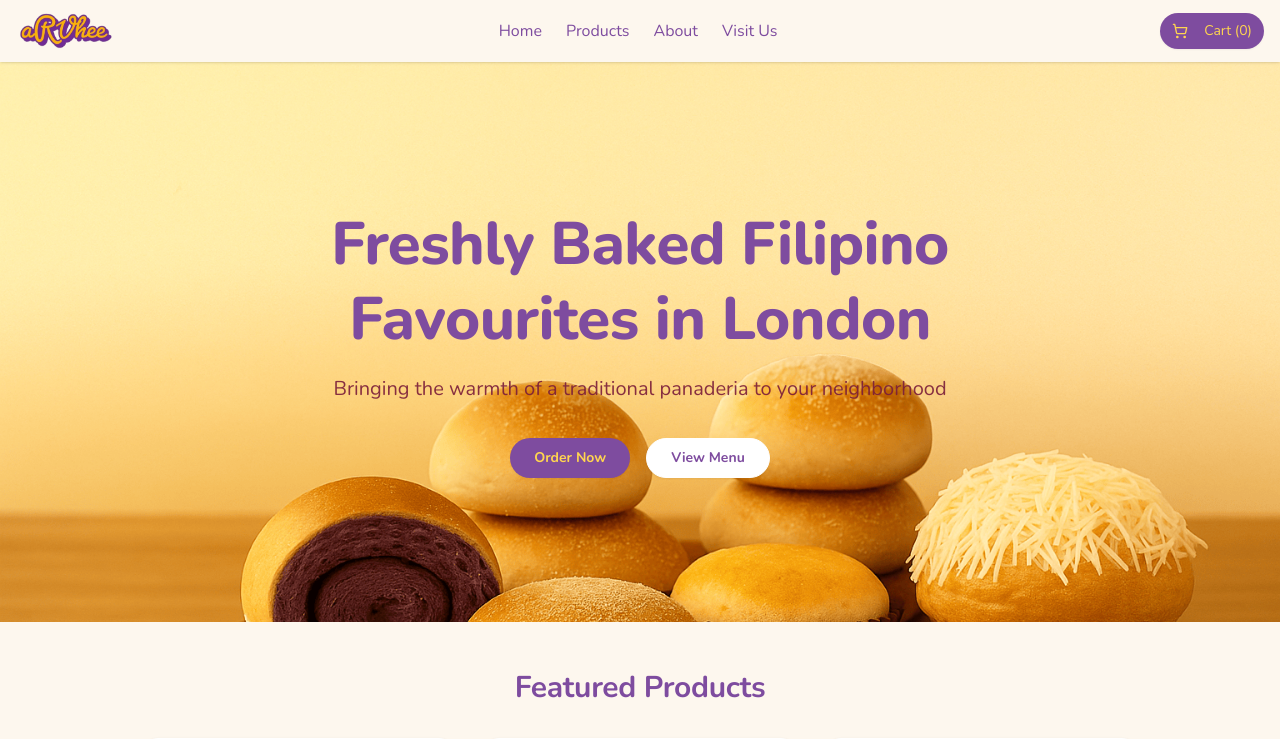
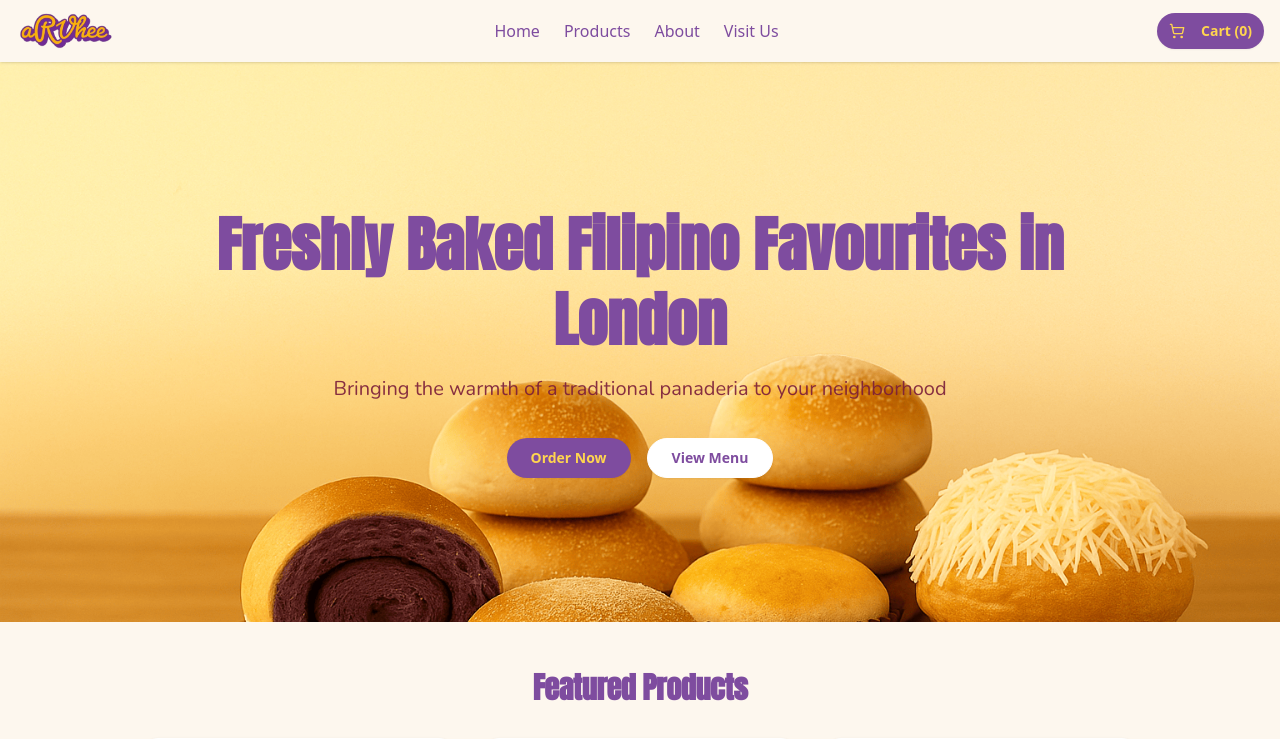
Before and after one commit to anahawDesign/arvhee-site, a Next.js app: page / in a window 1280 px wide. Shown: the top 739 px of the page. Built offline with nearby package versions, Linux system fonts and the light colour scheme.

Commit message:
anton nunito font

```diff
--- a/app/(root)/_components/Hero.tsx
+++ b/app/(root)/_components/Hero.tsx
@@ -2,6 +2,7 @@
 
 import { Button } from "@/components/ui/button";
 import Image from "next/image";
+import { anton, geistMono, geistSans, nunito } from "../layout";
 
 const Hero = () => (
   <section
@@ -21,16 +22,18 @@ const Hero = () => (
       className="relative z-20 text-center px-4 max-w-4xl"
       style={{ color: "var(--color-background)" }}
     >
-      <h2 className=" text-4xl md:text-6xl mb-4 leading-tight text-[var(--color-accent)]">
+      <h2
+        className={` text-4xl md:text-6xl mb-4 leading-tight tracking-normal text-[var(--color-accent)]`}
+      >
         Freshly Baked Filipino Favourites in London
       </h2>
-      <p className="text-lg font-light md:text-xl mb-8 opacity-90 text-[var(--color-primary)]">
+      <p className=" text-lg font-light md:text-xl mb-8 opacity-90 text-[var(--color-primary)]">
         Bringing the warmth of a traditional panaderia to your neighborhood
       </p>
       <div className="flex flex-col sm:flex-row gap-4 justify-center">
         <Button
           size="lg"
-          className="font-bold bg-[var(--color-accent)] text-[var(--color-secondary)]
+          className=" bg-[var(--color-accent)] text-[var(--color-secondary)]
             hover:bg-[var(--color-secondary)] hover:text-[var(--color-accent)] "
         >
           Order Now
@@ -38,7 +41,7 @@ const Hero = () => (
         <Button
           size="lg"
           variant="outline"
-          className="border border-white bg-white  text-[var(--color-accent)] hover:text-[var(--color-secondary)] font-bold"
+          className="border border-white bg-white  text-[var(--color-accent)] hover:text-[var(--color-secondary)] "
         >
           View Menu
         </Button>
--- a/app/(root)/_components/MiniMart.tsx
+++ b/app/(root)/_components/MiniMart.tsx
@@ -31,7 +31,7 @@ const MiniMart = () => (
               </span>
               <Button
                 size="sm"
-                className="bg-[var(--color-secondary)] hover:bg-[var(--color-primary)] text-[var(--color-accent)] w-full"
+                className=" bg-[var(--color-secondary)] hover:bg-[var(--color-primary)] text-[var(--color-accent)] w-full"
               >
                 Add
               </Button>
--- a/app/(root)/_components/OrderOnline.tsx
+++ b/app/(root)/_components/OrderOnline.tsx
@@ -18,19 +18,19 @@ const OrderOnline = () => (
       <div className="mb-8 flex flex-wrap gap-4 justify-center">
         <Button
           variant="outline"
-          className="border-[var(--color-accent)] text-[var(--color-accent)] hover:bg-[var(--color-accent)] hover:text-white"
+          className=" border-[var(--color-accent)] text-[var(--color-accent)] hover:bg-[var(--color-accent)] hover:text-white"
         >
           All Items
         </Button>
         <Button
           variant="outline"
-          className="border-[var(--color-primary)] text-[var(--color-primary)] hover:bg-[var(--color-primary)] hover:text-white"
+          className=" border-[var(--color-primary)] text-[var(--color-primary)] hover:bg-[var(--color-primary)] hover:text-white"
         >
           Sweet
         </Button>
         <Button
           variant="outline"
-          className="border-[var(--color-secondary)] text-[var(--color-secondary)] hover:bg-[var(--color-secondary)] hover:text-[var(--color-accent)]"
+          className=" border-[var(--color-secondary)] text-[var(--color-secondary)] hover:bg-[var(--color-secondary)] hover:text-[var(--color-accent)]"
         >
           Savory
         </Button>
--- a/app/(root)/_components/VisitUs.tsx
+++ b/app/(root)/_components/VisitUs.tsx
@@ -77,7 +77,7 @@ const VisitUs = () => (
               rel="noopener noreferrer"
               className="flex-1"
             >
-              <Button className="bg-[var(--color-accent)] hover:bg-[var(--color-primary)] text-[var(--color-secondary)] w-full">
+              <Button className=" bg-[var(--color-accent)] hover:bg-[var(--color-primary)] text-[var(--color-secondary)] w-full">
                 <Instagram className="w-4 h-4 mr-2" />
                 Follow Us
               </Button>
--- a/app/(root)/layout.tsx
+++ b/app/(root)/layout.tsx
@@ -1,23 +1,29 @@
 import type { Metadata } from "next";
-import { Geist, Geist_Mono, Nunito } from "next/font/google";
+import { Anton, Geist, Geist_Mono, Nunito } from "next/font/google";
 import "../globals.css";
 import Navbar from "./_navbar/Navbar";
 import Footer from "./_components/Footer";
 
-const geistSans = Geist({
+export const geistSans = Geist({
   variable: "--font-geist-sans",
   subsets: ["latin"],
 });
 
-const geistMono = Geist_Mono({
+export const geistMono = Geist_Mono({
   variable: "--font-geist-mono",
   subsets: ["latin"],
 });
 
-const nunito = Nunito({
+export const nunito = Nunito({
   subsets: ["latin"],
   variable: "--font-nunito",
   weight: ["400", "600", "700", "800"], // Pick the weights you need
+});
+
+export const anton = Anton({
+  subsets: ["latin"],
+  weight: ["400"],
+  variable: "--font-anton",
 });
 
 export const metadata: Metadata = {
@@ -58,7 +64,7 @@ export default function RootLayout({
   return (
     <html lang="en">
       <body
-        className={`${geistSans.className} ${geistMono.className}  ${nunito.className} antialiased`}
+        className={`${geistSans.variable} ${geistMono.variable}  ${nunito.variable} ${anton.variable} antialiased`}
       >
         <Navbar />
         {children}
--- a/app/globals.css
+++ b/app/globals.css
@@ -8,6 +8,8 @@
   --color-foreground: var(--foreground);
   --font-sans: var(--font-geist-sans);
   --font-mono: var(--font-geist-mono);
+  --font-nunito: var(--font-nunito);
+  --font-anton: var(--font-anton);
   --color-sidebar-ring: var(--sidebar-ring);
   --color-sidebar-border: var(--sidebar-border);
   --color-sidebar-accent-foreground: var(--sidebar-accent-foreground);
@@ -155,11 +157,8 @@ body {
   }
   h1,
   h2,
-  h3,
-  h4,
-  h5,
-  h6 {
-    font-family: var(--font-nunito), var(--font-sans), sans-serif !important;
+  h3 {
+    font-family: var(--font-anton);
     font-weight: 800;
     letter-spacing: -0.01em;
   }
@@ -170,7 +169,7 @@ body {
   }
   p,
   li {
-    @apply text-[var(--color-text)] text-base leading-relaxed;
+    @apply font-nunito text-[var(--color-text)] text-base leading-relaxed;
   }
 }
 
--- a/components/ui/button.tsx
+++ b/components/ui/button.tsx
@@ -10,15 +10,15 @@ const buttonVariants = cva(
     variants: {
       variant: {
         default:
-          "bg-primary text-primary-foreground shadow-xs hover:bg-primary/90",
+          "font-extrabold bg-primary text-primary-foreground shadow-xs hover:bg-primary/90",
         destructive:
           "bg-destructive text-white shadow-xs hover:bg-destructive/90 focus-visible:ring-destructive/20 dark:focus-visible:ring-destructive/40 dark:bg-destructive/60",
         outline:
-          "border bg-background shadow-xs hover:bg-accent hover:text-accent-foreground dark:bg-input/30 dark:border-input dark:hover:bg-input/50",
+          "font-extrabold border bg-background shadow-xs hover:bg-accent hover:text-accent-foreground dark:bg-input/30 dark:border-input dark:hover:bg-input/50",
         secondary:
-          "bg-secondary text-secondary-foreground shadow-xs hover:bg-secondary/80",
+          "font-extrabold bg-secondary text-secondary-foreground shadow-xs hover:bg-secondary/80",
         ghost:
-          "hover:bg-accent hover:text-accent-foreground dark:hover:bg-accent/50",
+          "font-extrabold hover:bg-accent hover:text-accent-foreground dark:hover:bg-accent/50",
         link: "text-primary underline-offset-4 hover:underline",
       },
       size: {
```
